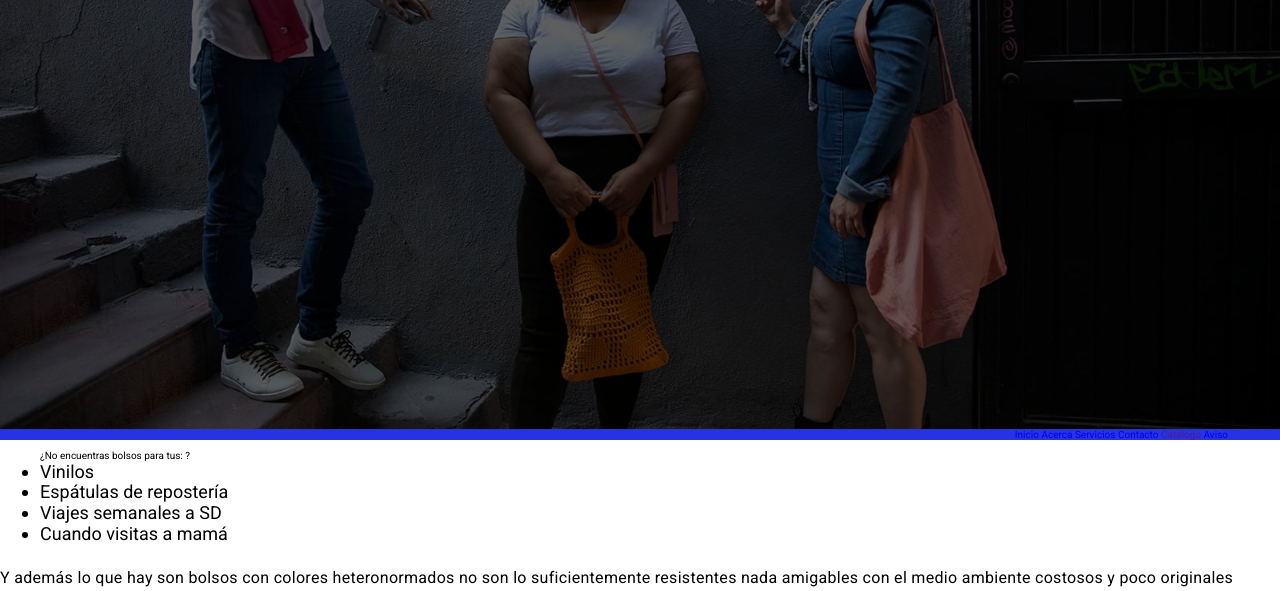
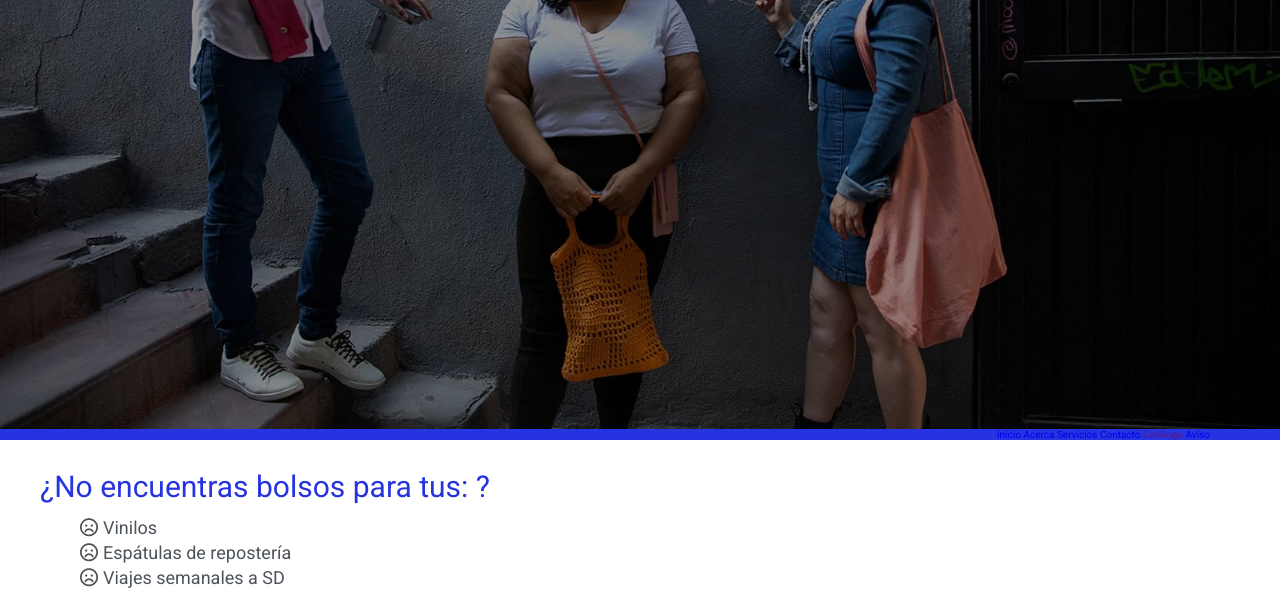
Before and after one commit to marco-jaram/Suula, a website: page index.html in a window 1280 px wide. Shown: the part 360-951 px from the top of the page. Drawn offline with Linux system fonts and the light colour scheme.

Commit message:
titulos mediad calando mas grande

```diff
--- a/app/scss/base/_globales.scss
+++ b/app/scss/base/_globales.scss
@@ -15,7 +15,7 @@ font-family: $fuentePrincipal;
 }
 .contenedor {
     max-width: 120rem;
-    width: 98%;
+    width: 95%;
     margin: 0 auto;
 
 }
--- a/app/scss/layout/_headers.scss
+++ b/app/scss/layout/_headers.scss
@@ -12,7 +12,7 @@
     height: 100%;
     background-color: black;
     position: absolute;
-    opacity: .6;
+    opacity: .4;
 }
 
 @include tablet {
@@ -65,3 +65,21 @@ line-height: 3rem;
 
     }
 }
+.puntosD h3{
+font-weight: $bold;
+margin-bottom: 0px;
+color: $azul;
+font-size: 3rem;
+
+}
+.puntosD ul{
+    line-height: 2.5rem;
+list-style: none;
+   .fa-frown{
+       color: rgb(80, 78, 78) ;
+       margin-right: 5px;
+   }
+   li {
+       color: rgb(77, 83, 90);
+   }
+}
--- a/index.html
+++ b/index.html
@@ -98,18 +98,21 @@
 
     </header>
 
-    <div class="puntosD">
+    <div class="puntosD contenedor">
+        <h3>
+            ¿No encuentras bolsos para tus: ?
+
+        </h3>
         <ul>
-            ¿No encuentras bolsos para tus: ?
-            <li>Vinilos</li>
-            <li>Espátulas de repostería
-            </li>
-            <li>Viajes semanales a SD
-            </li>
-            <li>Cuando visitas a mamá</li>
+            <li><i class="far fa-frown"></i>Vinilos</li>
+            <li><i class="far fa-frown"></i>Espátulas de repostería</li>
+            <li><i class="far fa-frown"></i>Viajes semanales a SD</li>
+            <li><i class="far fa-frown"></i>Cuando visitas a mamá</li>
         </ul>
     </div>
     <div class="agranda-problema">
+        <div class="contenedor">
+
             <p>Y además lo que hay son bolsos
                 con colores heteronormados
                 no son lo suficientemente resistentes
@@ -118,6 +121,8 @@
                 y poco originales
 
             </p>
+
+        </div>
     </div>
     <div class="solucion">
         <p>Consigue un diseño original. Hecho según tus necesidades y amigable con el medio ambiente.</p>
@@ -141,10 +146,6 @@
     </div>
 
 
-    <p class="parrafos1">Lorem ipsum dolor sit, amet consectetur adipisicing elit. Porro neque, repellendus possimus error alias, cum dicta repellat quibusdam temporibus suscipit architecto, corrupti saepe ipsam tenetur. Vel quia repellat totam distinctio? Lorem ipsum dolor sit amet consectetur adipisicing elit. Quasi, minus magnam nobis officiis odio soluta quidem expedita, laborum quia officia nostrum, ducimus explicabo atque nihil sapiente voluptas inventore sed ex? Lorem ipsum, dolor sit amet consectetur adipisicing elit. Et, fuga iusto expedita commodi tempore veniam aperiam voluptas, officiis earum deleniti quibusdam inventore saepe ea, quidem fugit ad consequatur minus consequuntur.</p>
-    <p>Lorem ipsum dolor sit, amet consectetur adipisicing elit. Porro neque, repellendus possimus error alias, cum dicta repellat quibusdam temporibus suscipit architecto, corrupti saepe ipsam tenetur. Vel quia repellat totam distinctio? Lorem ipsum dolor sit amet consectetur adipisicing elit. Quasi, minus magnam nobis officiis odio soluta quidem expedita, laborum quia officia nostrum, ducimus explicabo atque nihil sapiente voluptas inventore sed ex? Lorem ipsum, dolor sit amet consectetur adipisicing elit. Et, fuga iusto expedita commodi tempore veniam aperiam voluptas, officiis earum deleniti quibusdam inventore saepe ea, quidem fugit ad consequatur minus consequuntur.</p>
-    <p>Lorem ipsum dolor sit, amet consectetur adipisicing elit. Porro neque, repellendus possimus error alias, cum dicta repellat quibusdam temporibus suscipit architecto, corrupti saepe ipsam tenetur. Vel quia repellat totam distinctio? Lorem ipsum dolor sit amet consectetur adipisicing elit. Quasi, minus magnam nobis officiis odio soluta quidem expedita, laborum quia officia nostrum, ducimus explicabo atque nihil sapiente voluptas inventore sed ex? Lorem ipsum, dolor sit amet consectetur adipisicing elit. Et, fuga iusto expedita commodi tempore veniam aperiam voluptas, officiis earum deleniti quibusdam inventore saepe ea, quidem fugit ad consequatur minus consequuntur.</p>
-    <p>Lorem ipsum dolor sit, amet consectetur adipisicing elit. Porro neque, repellendus possimus error alias, cum dicta repellat quibusdam temporibus suscipit architecto, corrupti saepe ipsam tenetur. Vel quia repellat totam distinctio? Lorem ipsum dolor sit amet consectetur adipisicing elit. Quasi, minus magnam nobis officiis odio soluta quidem expedita, laborum quia officia nostrum, ducimus explicabo atque nihil sapiente voluptas inventore sed ex? Lorem ipsum, dolor sit amet consectetur adipisicing elit. Et, fuga iusto expedita commodi tempore veniam aperiam voluptas, officiis earum deleniti quibusdam inventore saepe ea, quidem fugit ad consequatur minus consequuntur.</p>
 
 
 
```
Also changed, not shown: dist/css/style.css. Lines whose indentation alone changed are shown as unchanged.
